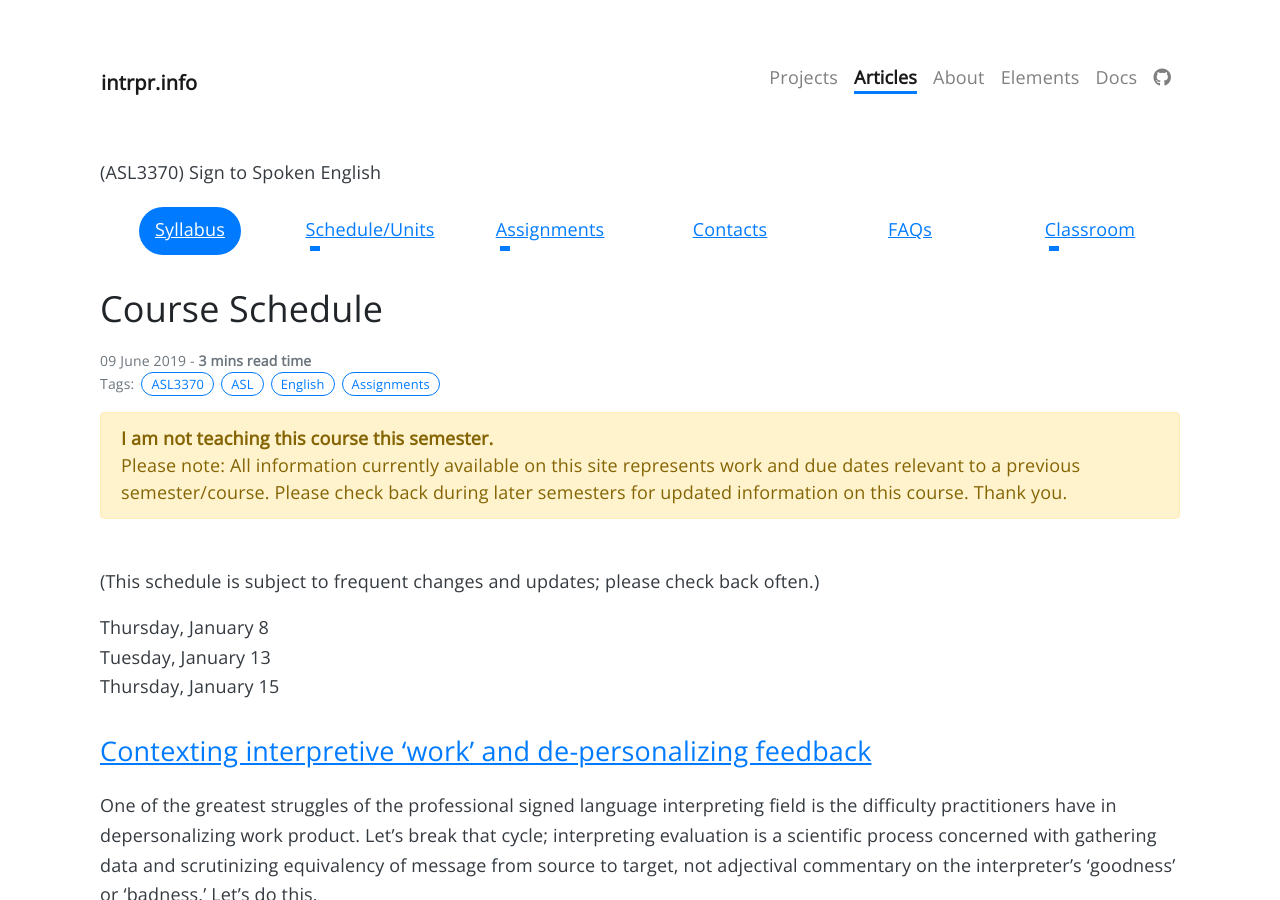
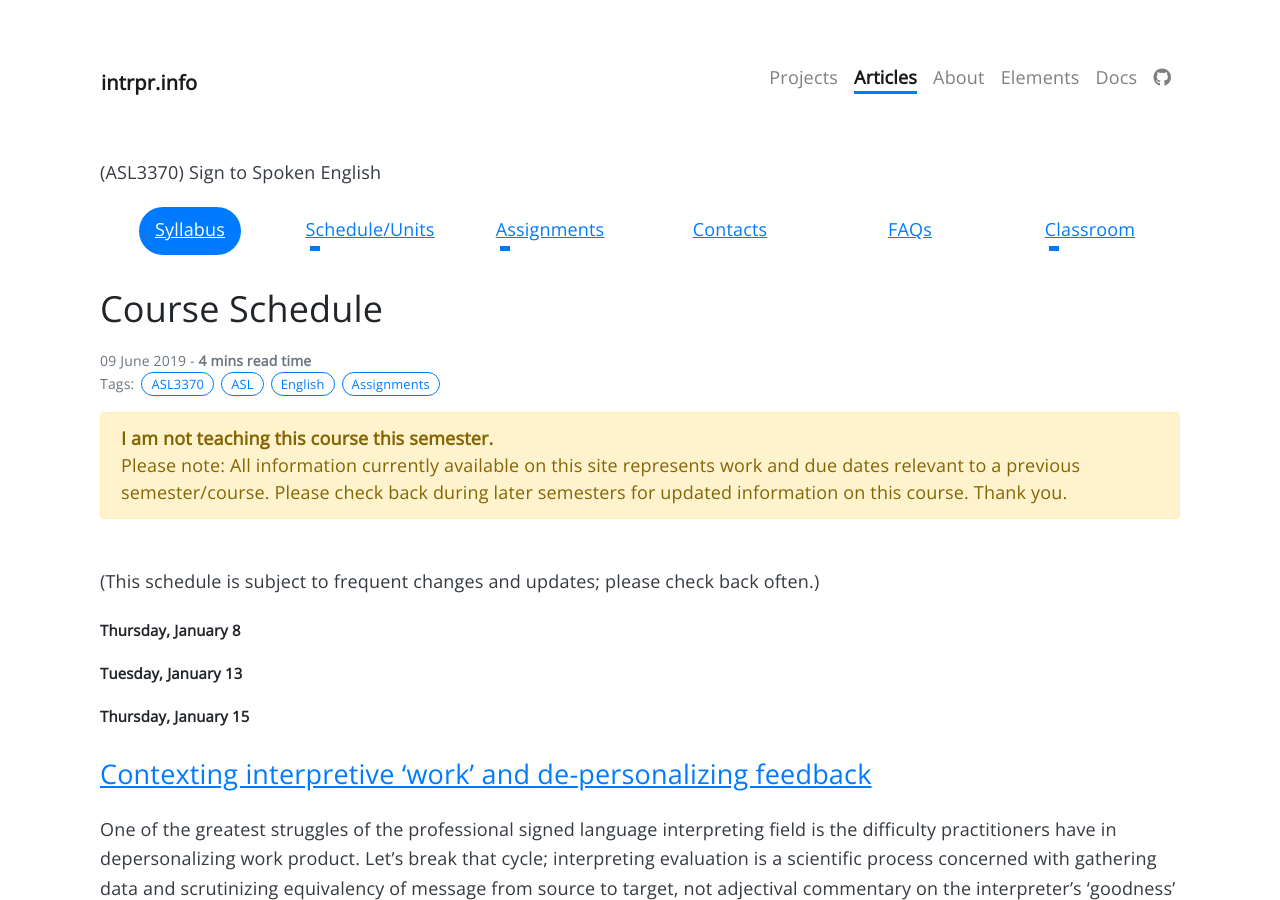
Before and after one commit to intrpr/jekyll-portfol-test, a Jekyll site: the page built from _posts/2019-06-09-schedule.md, in a window 1280 px wide and 900 px high. Built offline with Jekyll 4.4.1, drawn with Linux system fonts in a browser that asks for light colours; nearby versions of some CDN libraries; some web fonts are replaced; our own code applies the rules of GitHub Pages for plain Markdown files; comment, search, counter and statistics services are not loaded.

```diff
--- a/_posts/2019-06-09-schedule.md
+++ b/_posts/2019-06-09-schedule.md
@@ -11,9 +11,9 @@ description: This course is an introduction to the skills and processes required
 
 (This schedule is subject to frequent changes and updates; please check back often.)
 
-Thursday, January 8<br>
-Tuesday, January 13<br>
-Thursday, January 15
+##### Thursday, January 8<br>
+##### Tuesday, January 13<br>
+##### Thursday, January 15
 
 ## [Contexting interpretive ‘work’ and de-personalizing feedback](http://)
 
@@ -25,7 +25,7 @@ Due 8 January: [Student/teacher contract due](http://) (due by 11:59 pm)
 
 Tuesday, January 13
 
-### Pre-assessment
+## Pre-assessment
 
 Exam 13 January: Produce unrehearsed spoken language interpretation (source text in [GoREACT class site](http://); due by 11:59 pm)
 
@@ -85,7 +85,7 @@ Presentation 19, 24, 26 February; 5 March: In-class impromptu presentation
 
 Tuesday, March 3
 
-### Midterm evaluation
+## Midterm evaluation
 
 Due Complete the midterm evaluation (due by 11:59 am)
 
@@ -93,7 +93,7 @@ Due Complete the midterm evaluation (due by 11:59 am)
 
 TBD
 
-### Field trip
+## Field trip
 
 We’re planning to visit the local chapter of Toastmasters to see what public speaking practice looks like. Fulfills one of the Community Exposure assignments we’re doing this semester.
 
```
